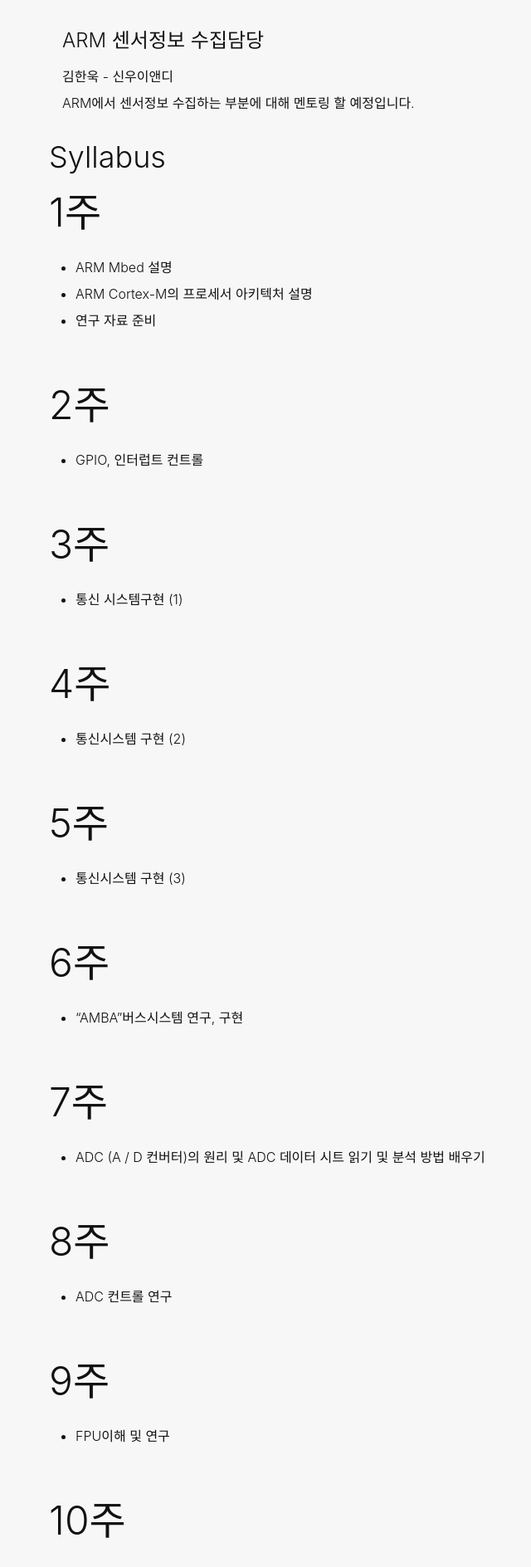
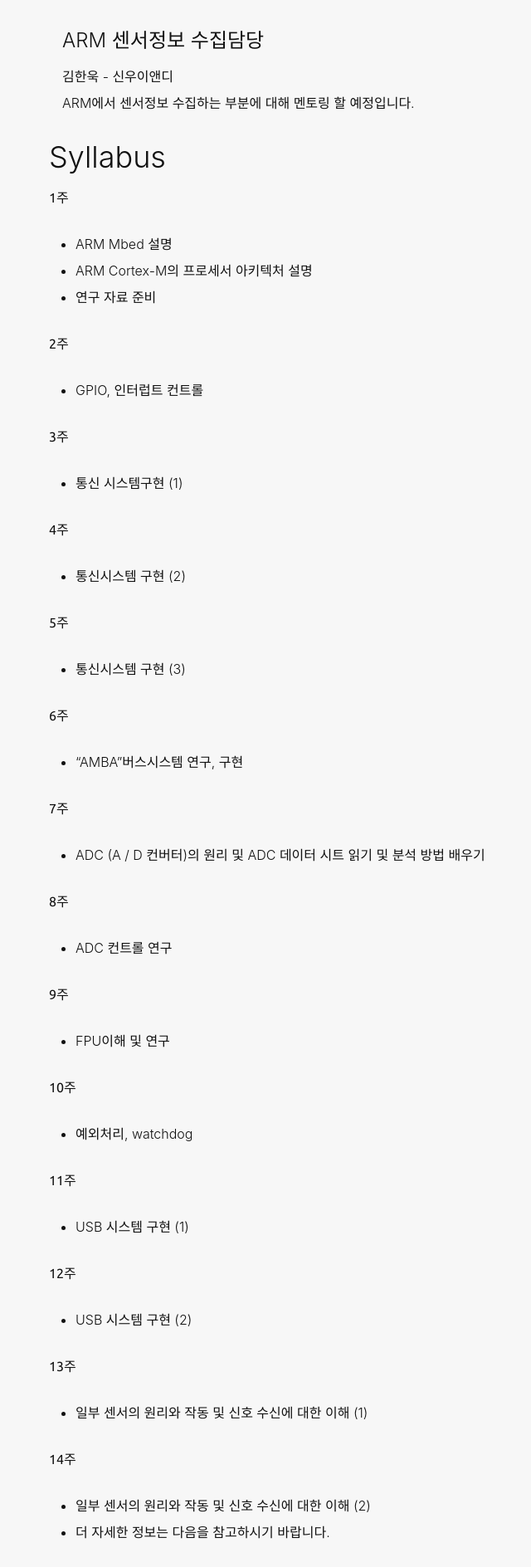
Before and after one commit to ubuntu-kr/events, a Jekyll site: the page built from _posts/2018-03-29-daejeon-arm-study.md, in a window 1280 px wide. Shown: the part 1202-3090 px from the top of the page at 83% size, without its empty margins (86-726 px from the left). Built offline with Jekyll 4.4.1, drawn with Linux system fonts in a browser that asks for light colours; some web fonts are replaced.

Commit message:
글자 크기 수정

```diff
--- a/_posts/2018-03-29-daejeon-arm-study.md
+++ b/_posts/2018-03-29-daejeon-arm-study.md
@@ -28,48 +28,48 @@
   desc="ARM에서 센서정보 수집하는 부분에 대해 멘토링 할 예정입니다." %}
 
 ## Syllabus
-# 1주
+**1주**
 - ARM Mbed 설명
 - ARM Cortex-M의 프로세서 아키텍처 설명
 - 연구 자료 준비
 
-# 2주
+**2주**
 - GPIO, 인터럽트 컨트롤
 
-# 3주
+**3주**
 - 통신 시스템구현 (1)
 
-# 4주
+**4주**
 - 통신시스템 구현 (2)
 
-# 5주
+**5주**
 - 통신시스템 구현 (3)
 
-# 6주
+**6주**
 - "AMBA"버스시스템 연구, 구현
 
-# 7주
+**7주**
 - ADC (A / D 컨버터)의 원리 및 ADC 데이터 시트 읽기 및 분석 방법 배우기
 
-# 8주
+**8주**
 - ADC 컨트롤 연구
 
-# 9주
+**9주**
 - FPU이해 및 연구
 
-# 10주
+**10주**
 - 예외처리, watchdog
 
-# 11주
+**11주**
 - USB 시스템 구현 (1)
 
-# 12주
+**12주**
 - USB 시스템 구현 (2)
 
-# 13주
+**13주**
 - 일부 센서의 원리와 작동 및 신호 수신에 대한 이해 (1)
 
-# 14주
+**14주**
 - 일부 센서의 원리와 작동 및 신호 수신에 대한 이해 (2)
 
 
```
